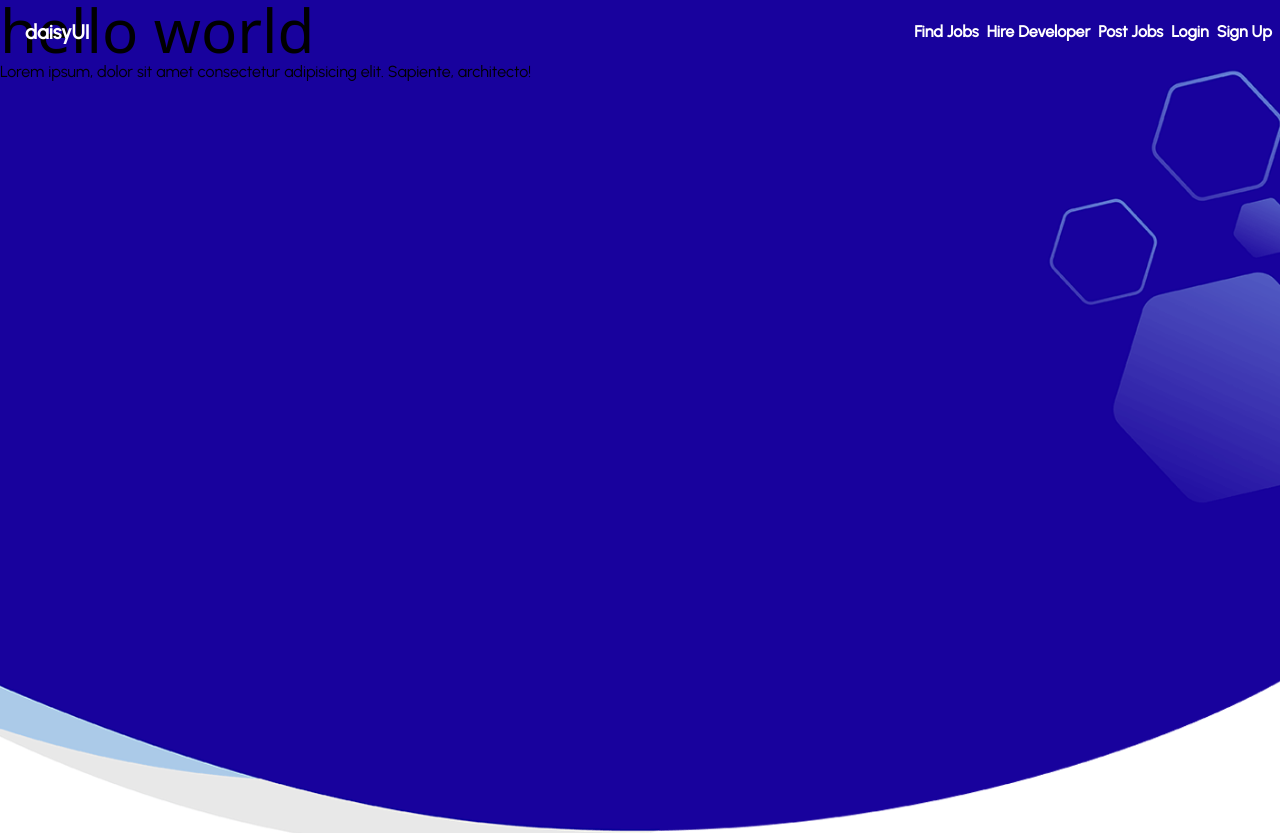
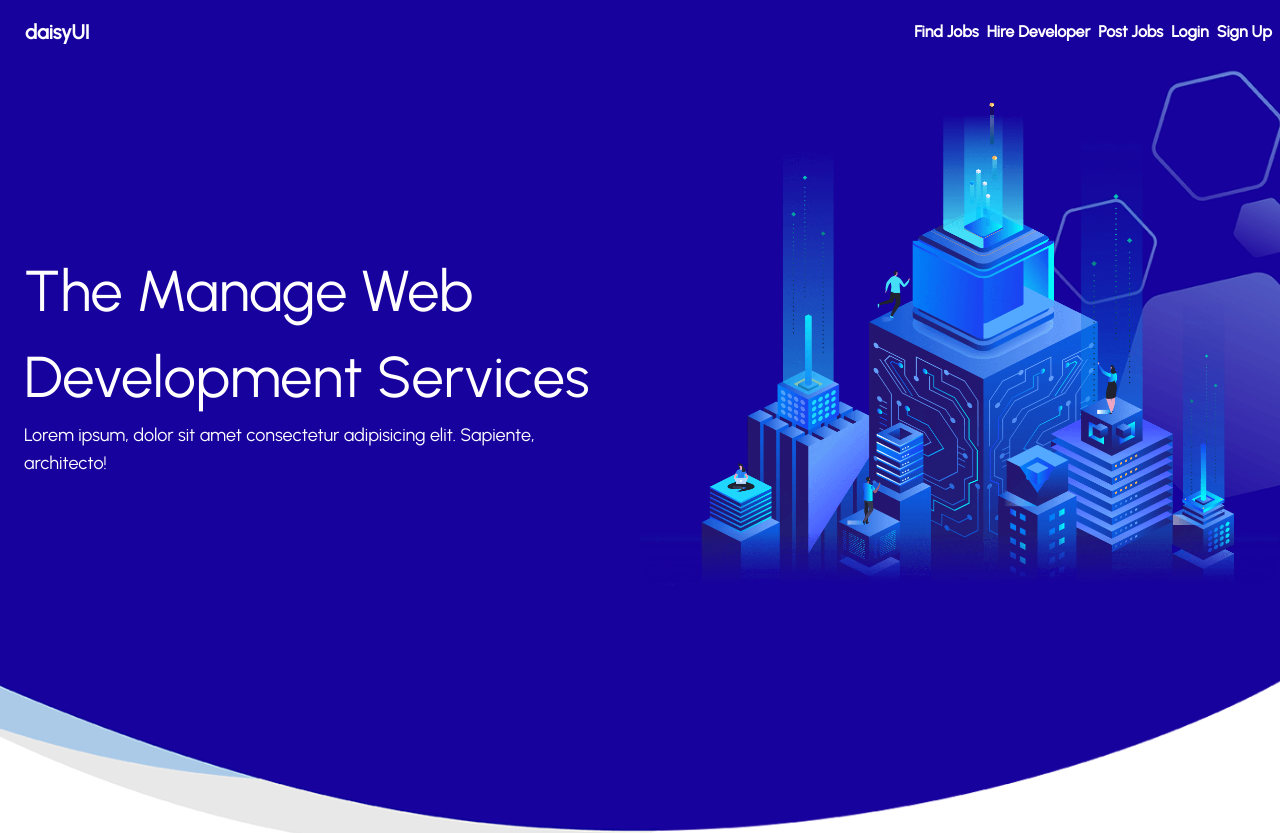
Before and after one commit to tusharshaha/web-market, a Next.js app in the folder frontend/: page / in a window 1280 px wide. Shown: the top 833 px of the page. Built offline with nearby package versions, Linux system fonts and the light colour scheme.

Commit message:
updated global css and hero section

```diff
--- a/frontend/components/Home/HeroSection.tsx
+++ b/frontend/components/Home/HeroSection.tsx
@@ -1,11 +1,19 @@
+import Image from 'next/image';
 import React from 'react';
 
 const HeroSection: React.FC = () => {
     return (
         <div className="hero-bg">
-            <div className='container mx-auto'>
-                <h1>hello world</h1>
-                <p>Lorem ipsum, dolor sit amet consectetur adipisicing elit. Sapiente, architecto!</p>
+            <div className='container mx-auto pt-[80px] pb-[210px] text-white grid grid-cols-2'>
+                <div className='flex items-center px-6'>
+                    <div>
+                        <h1>The Manage Web Development Services</h1>
+                        <p>Lorem ipsum, dolor sit amet consectetur adipisicing elit. Sapiente, architecto!</p>
+                    </div>
+                </div>
+                <div>
+                    <Image src='/images/hero-img.png' height={650} width={650} alt="hero img" />
+                </div>
             </div>
         </div>
     );
--- a/frontend/styles/globals.css
+++ b/frontend/styles/globals.css
@@ -7,31 +7,32 @@
 /* tailwind base layer  */
 @layer base {
   h1 {
-    @apply text-6xl font-sans;
+    @apply text-[3.6rem];
   }
 
   h2 {
-    @apply text-5xl font-sans;
+    @apply text-5xl;
   }
 
   h3 {
-    @apply text-4xl font-sans;
+    @apply text-4xl;
   }
 
   h4 {
-    @apply text-3xl font-sans;
+    @apply text-3xl;
   }
 
   h5 {
-    @apply text-2xl font-sans;
+    @apply text-2xl;
+  }
+
+  p {
+    @apply text-lg
   }
 }
 
 @layer component {
-  .cus-container{
-    @apply container mx-auto px-4;
-  }
-  .hero-bg{
+  .hero-bg {
     @apply bg-[url('/images/hero-bg.png')] bg-no-repeat bg-right-bottom pt-[80px] pb-[210px] bg-cover h-[850px];
   }
 }
```
